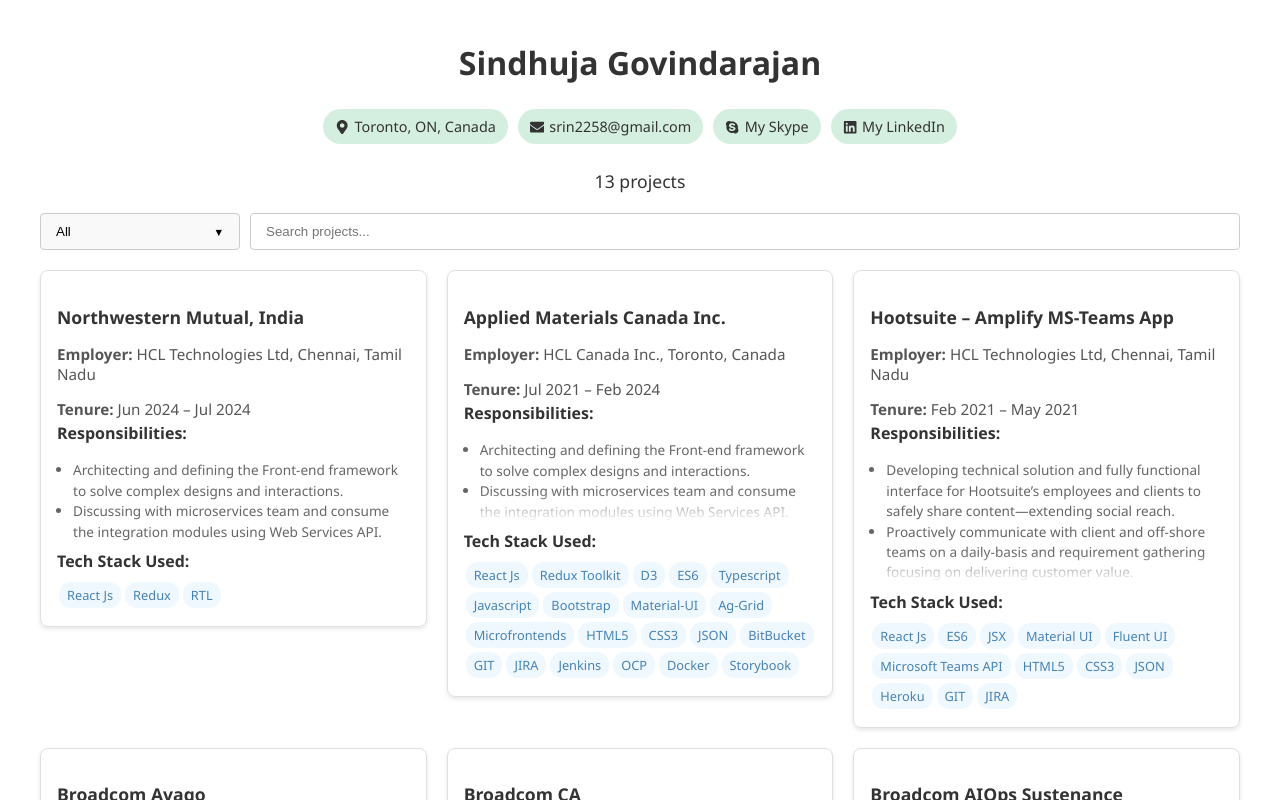
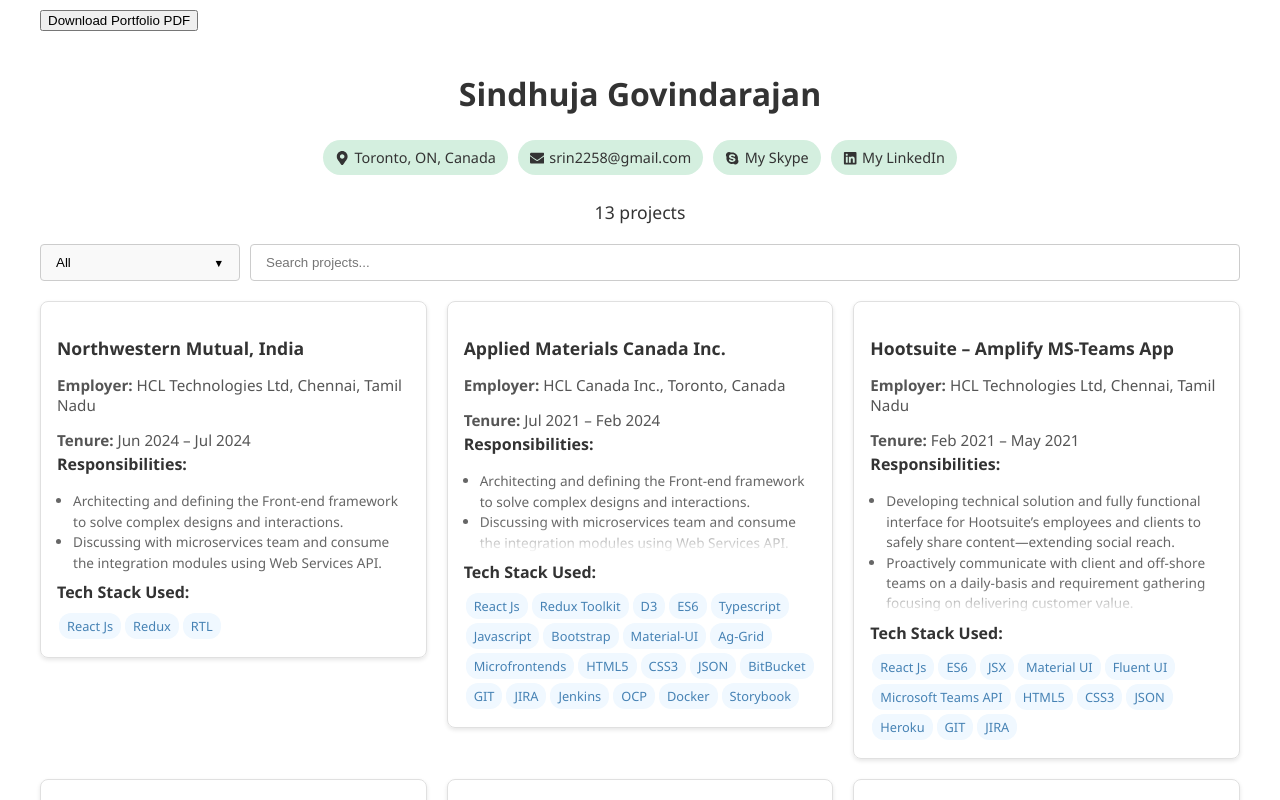
Before and after one commit to sindhujaGovindarajan/frontend-work-portfolio, a React (Create React App) app: page / in a window 1280 px wide. Shown: the top 800 px of the page. Built offline with nearby package versions, Linux system fonts and the light colour scheme.

Commit message:
wip: Portfolio PDF download

```diff
--- a/package.json
+++ b/package.json
@@ -10,6 +10,8 @@
   "main": "src/index.tsx",
   "dependencies": {
     "@react-icons/all-files": "^4.1.0",
+    "html2canvas": "^1.4.1",
+    "jspdf": "^3.0.0",
     "loader-utils": "3.2.1",
     "react": "18.2.0",
     "react-dom": "18.2.0",
--- a/src/App.tsx
+++ b/src/App.tsx
@@ -1,6 +1,14 @@
-import React, { useEffect, useState, useMemo, useCallback } from "react";
+import React, {
+  useEffect,
+  useRef,
+  useState,
+  useMemo,
+  useCallback,
+} from "react";
 import { ProjectData } from "./types";
 import styled from "styled-components";
+import { jsPDF } from "jspdf";
+import html2canvas from "html2canvas";
 import { FaMapMarkerAlt } from "@react-icons/all-files/fa/FaMapMarkerAlt";
 import { FaEnvelope } from "@react-icons/all-files/fa/FaEnvelope";
 import { FaSkype } from "@react-icons/all-files/fa/FaSkype";
@@ -432,6 +440,22 @@
   const [searchTerm, setSearchTerm] = useState("");
   const [sortBy, setSortBy] = useState<string>("all");
   const [isSticky, setIsSticky] = useState(false);
+  const inputRef = useRef<HTMLDivElement>(null);
+
+  const downloadPDF = async () => {
+    if (inputRef.current) {
+      const canvas = await html2canvas(inputRef.current);
+      const imgData = canvas.toDataURL("image/png");
+
+      const pdf = new jsPDF();
+      const imgProps = pdf.getImageProperties(imgData);
+      const pdfWidth = pdf.internal.pageSize.getWidth();
+      const pdfHeight = (imgProps.height * pdfWidth) / imgProps.width;
+
+      pdf.addImage(imgData, "PNG", 0, 0, pdfWidth, pdfHeight);
+      pdf.save("Portfolio: Sindhuja Govindarajan.pdf");
+    }
+  };
 
   const handleScroll = () => {
     if (window.scrollY > 0) {
@@ -541,7 +565,11 @@
 
   return (
     <Theme>
+      {/* Wrap around the content to capture */}
       <Container>
+        {" "}
+        <div ref={inputRef}>
+          <button onClick={downloadPDF}>Download Portfolio PDF</button>
           {/* <HeaderContainer className={isSticky ? "sticky" : ""}> */}
           <HeaderContainer>
             <Header>Sindhuja Govindarajan</Header>
@@ -591,6 +619,7 @@
               </MasonryItem>
             ))}
           </MasonryGrid>
+        </div>
       </Container>
     </Theme>
   );
```
Lines whose indentation alone changed are shown as unchanged.
